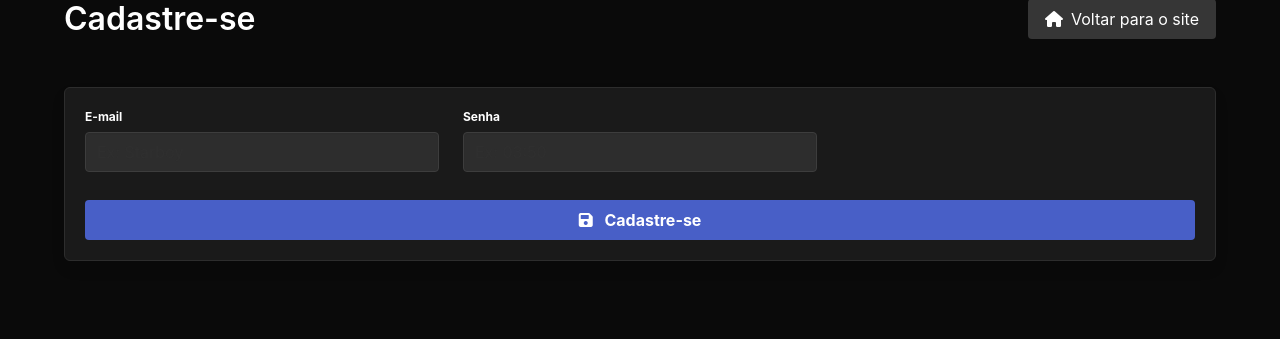
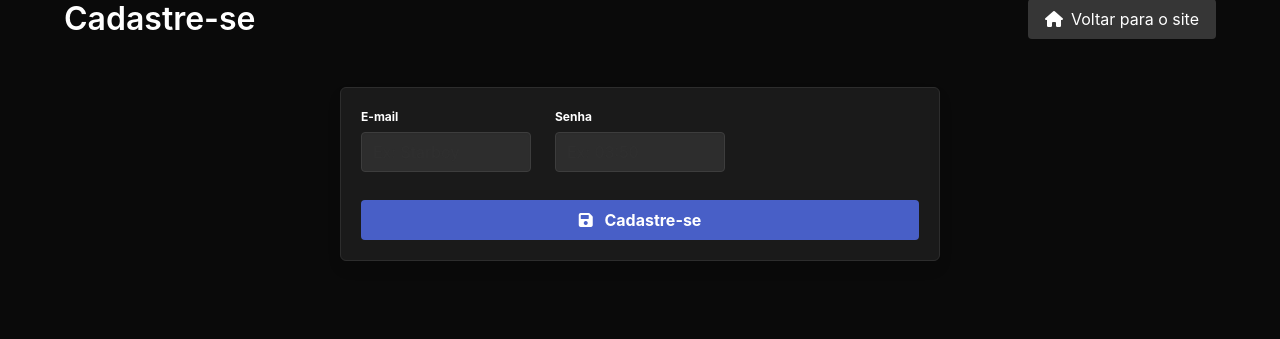
Before and after one commit to pablo-lorenzo09/you---, a Flask app: template templates/cadastrar.html in a window 1280 px wide. Shown: the part 41-380 px from the top of the page. Run offline with Flask 3, Linux system fonts and the light colour scheme; the template is opened without the code that fills it, so the values that code supplies are empty.

Commit message:
melhorei o front

```diff
--- a/templates/cadastrar.html
+++ b/templates/cadastrar.html
@@ -14,10 +14,9 @@
             min-height: 100vh;
             margin: 0;
         }
-
         body { padding: 40px 10px; }
-
-        .box { background-color: #1a1a1a; border: 1px solid #2d2d2d; color: #fff;}
+        .container {display: flex; flex-direction: column}
+        .box { background-color: #1a1a1a; border: 1px solid #2d2d2d; color: #fff;; width: 600px; align-self: center; display: flex; flex-direction: column;}
         .input, .select select { background-color: #2d2d2d; border-color: #3d3d3d; color: #fff; }
         .input:focus, .select select:focus { border-color: #485fc7; }
 
```
